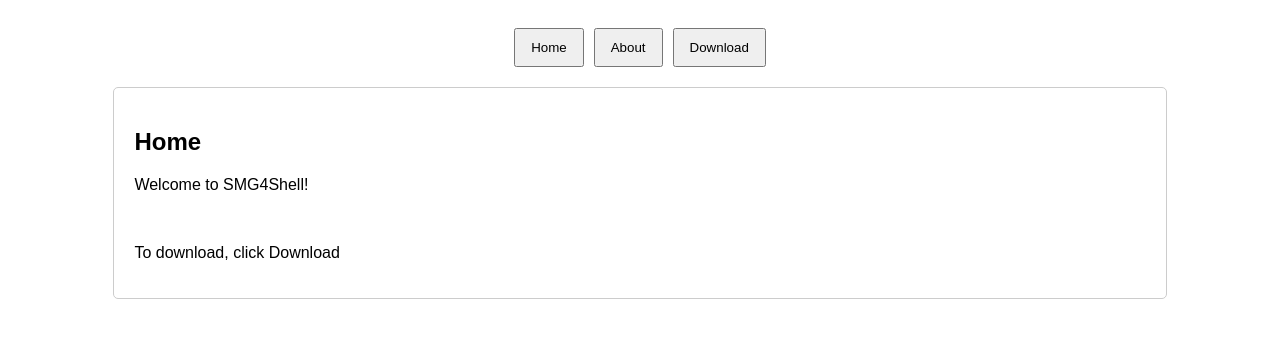
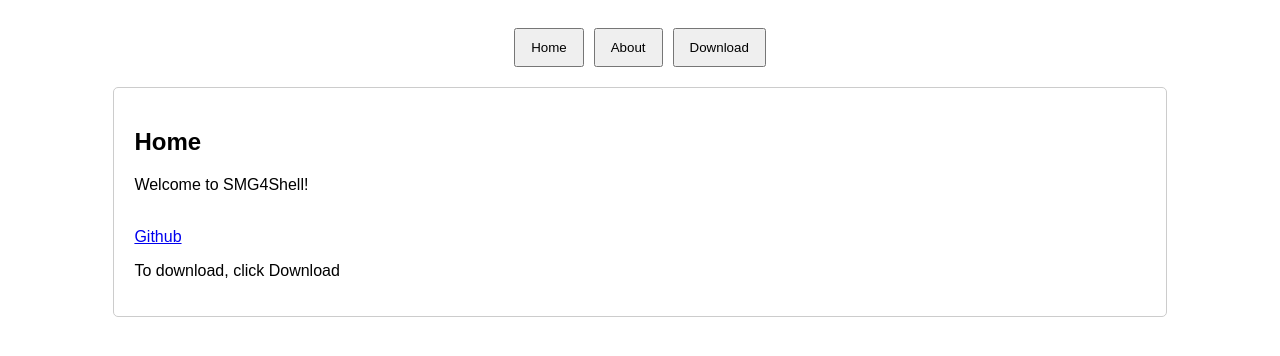
Before and after one commit to Secretcodeuser/SMG4Shell, a plain HTML site: page index.html in a window 1280 px wide. Drawn offline with Linux system fonts and the light colour scheme.

Commit message:
Update index.html

```diff
--- a/index.html
+++ b/index.html
@@ -47,6 +47,8 @@
           <div id="home" class="tab-content active">
             <h2>Home</h2>
             <p>Welcome to SMG4Shell!</p>
+              <br>
+        <a href="https://github.com/Secretcodeuser/SMG4Shell/tree/main">Github</a>
             <br>
             <p>To download, click Download</p>
           </div>
```
